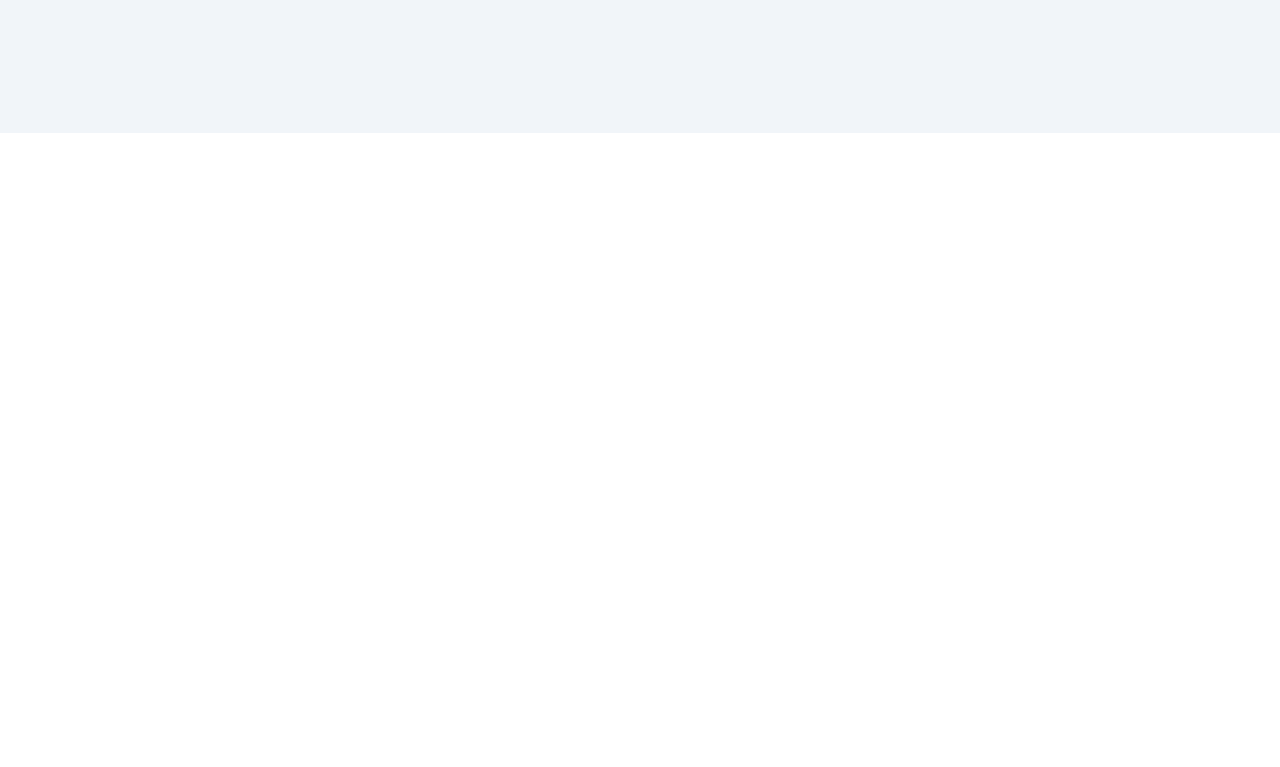
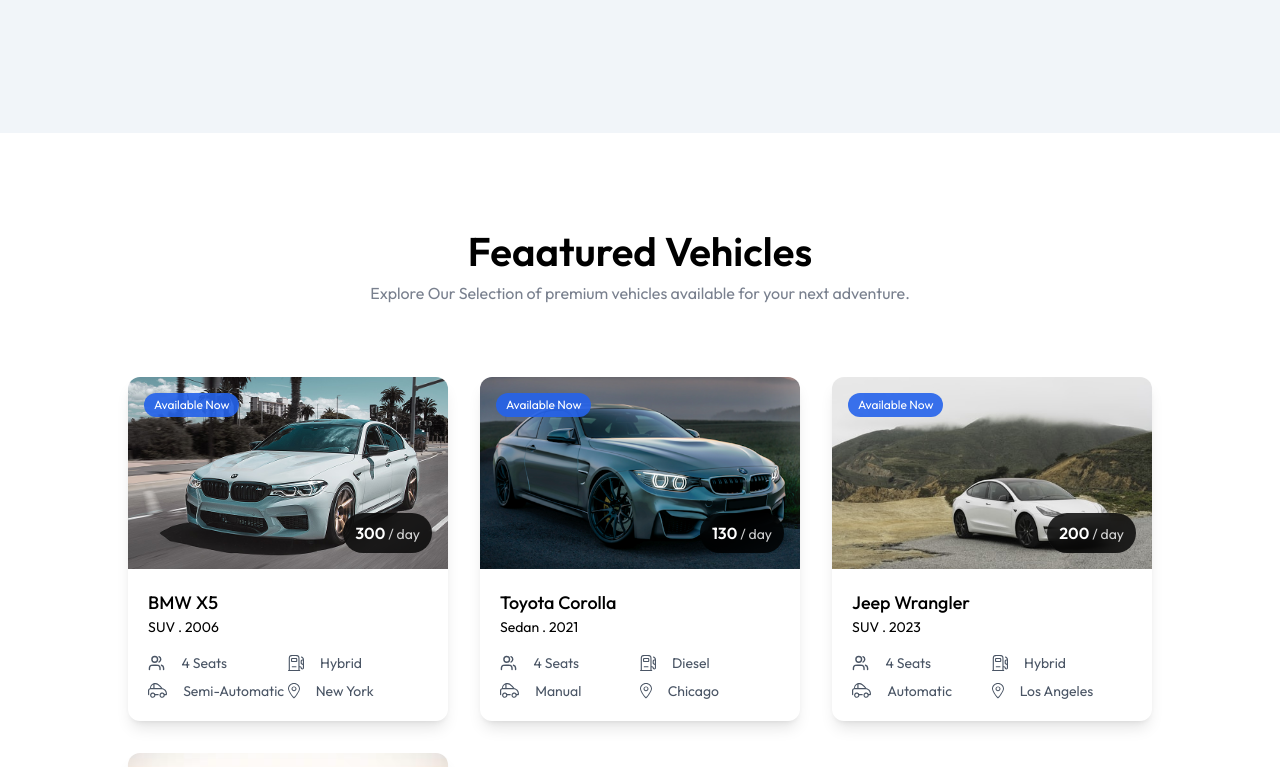
Before and after one commit to shahariat39/WEB-350, a React (Vite) app in the folder client/: page / in a window 1280 px wide. Shown: the part 740-1507 px from the top of the page. Before the commit the page ends 873 px from the top, so only its background shows below. Built offline with nearby package versions, Linux system fonts and the light colour scheme.

Commit message:
featured car section on homepage added

```diff
--- /dev/null
+++ b/client/src/components/CarCard.jsx
@@ -0,0 +1,57 @@
+import { useNavigate } from "react-router-dom"
+import { assets } from "../assets/assets"
+
+const CarCard = ({car}) => {
+    const navigate = useNavigate()
+  return (
+    <div onClick={()=>{
+        navigate(`/car-details/${car._id}`);
+        scrollTo(0,0)
+    }}
+    className=" group rounded-xl overflow-hidden shadow-lg hover:-translate-y-1 transition-all duration-500 cursor-pointer ">
+        <div className="relative h-48 overflow-hidden ">
+            <img src={car.image} alt="Car Image" className=" w-full h-full object-cover transition-transform duration-500 group-hover:scale-105" />
+
+            {car.isAvaliable && (<p className=" absolute top-4 left-4 bg-primary/90 text-white text-xs px-2.5 py-1 rounded-full ">Available Now</p>) }
+
+            <div className=" absolute bottom-4 right-4 bg-black/80 backdrop-blur-sm text-white px-3 py-2 rounded-full">
+                <span className=" font-semibold">{car.pricePerDay}</span>
+                <span className=" text-sm text-white/80"> / day</span>
+            </div>
+
+        </div>
+
+        <div className=" p-4 sm:p-5">
+            <div className=" flex justify-between items-start mb-2">
+                <div>
+                    <h3 className=" text-lg font-medium">{car.brand} {car.model}</h3>
+                    <p className=" text-muted-forefround text-sm">{car.category} . {car.year}</p>
+                </div>
+            </div>
+
+            <div className=" mt-4 grid grid-cols-2 gap-y-2 text-gray-600">
+
+                <div className=" flex items-center text-sm text-muted-foreground">
+                    <img src={assets.users_icon} alt="user-icon" className=" h-4 mr-4"/>
+                    <span>{car.seating_capacity} Seats</span>
+                </div>
+                <div className=" flex items-center text-sm text-muted-foreground">
+                    <img src={assets.fuel_icon} alt="fuel-icon" className=" h-4 mr-4"/>
+                    <span>{car.fuel_type} </span>
+                </div>
+                <div className=" flex items-center text-sm text-muted-foreground">
+                    <img src={assets.car_icon} alt="car-icon" className=" h-4 mr-4"/>
+                    <span>{car.transmission} </span>
+                </div>
+                <div className=" flex items-center text-sm text-muted-foreground">
+                    <img src={assets.location_icon} alt="location-icon" className=" h-4 mr-4"/>
+                    <span>{car.location} </span>
+                </div>
+
+            </div>
+
+        </div>
+    </div>
+  )
+}
+export default CarCard
--- /dev/null
+++ b/client/src/components/FeatureSection.jsx
@@ -0,0 +1,36 @@
+import { useNavigate } from "react-router-dom"
+import { assets, dummyCarData } from "../assets/assets"
+import CarCard from "./CarCard"
+import Title from "./Title"
+
+const FeatureSection = () => {
+    const navigate = useNavigate();
+  return (
+    <div className=" flex flex-col items-center py-24 px-6 md:px-16 lg:px-24 xl:px-32">
+        <div>
+            <Title title="Feaatured Vehicles" subtitle="Explore Our Selection of premium vehicles available for your next adventure." />
+        </div>
+
+        <div className=" grid grid-cols-1 sm:grid-cols-2 lg:grid-cols-3 gap-8 mt-18">
+            {
+                dummyCarData.slice(0,6).map((car)=>(
+                    <div key={car._id}>
+                        <CarCard car={car}/>
+                    </div>
+                ))
+            }
+        </div>
+
+        <button
+         onClick={()=>{
+         navigate("/cars");
+         scrollTo(0,0)
+        }}
+         className=" flex items-center justify-center gap-2 px-6 py-2 border border-borderColor hover:bg-green-50 rounded-md mt-16 cursor-pointer ">
+            Explore More Cars <img src={assets.arrow_icon} alt="arrow-icon" />
+        </button>
+
+    </div>
+  )
+}
+export default FeatureSection
--- /dev/null
+++ b/client/src/components/Title.jsx
@@ -0,0 +1,9 @@
+const Title = ({title, subtitle, align}) => {
+  return (
+    <div className={` flex flex-col justify-center items-center text-center ${align ==="left" && "md:items-start md:text-left"}`}>
+        <h1 className=" font-semibold text-4xl md:text-[40px]">{title}</h1>
+        <p className=" text-sm md:text-base text-gray-500/90 mt-2 max-w-156">{subtitle}</p>
+    </div>
+  )
+}
+export default Title
--- a/client/src/pages/Home.jsx
+++ b/client/src/pages/Home.jsx
@@ -1,9 +1,11 @@
+import FeatureSection from "../components/FeatureSection"
 import Hero from "../components/Hero"
 
 const Home = () => {
   return (
     <>
     <Hero/>
+    <FeatureSection />
     </>
   )
 }
```
